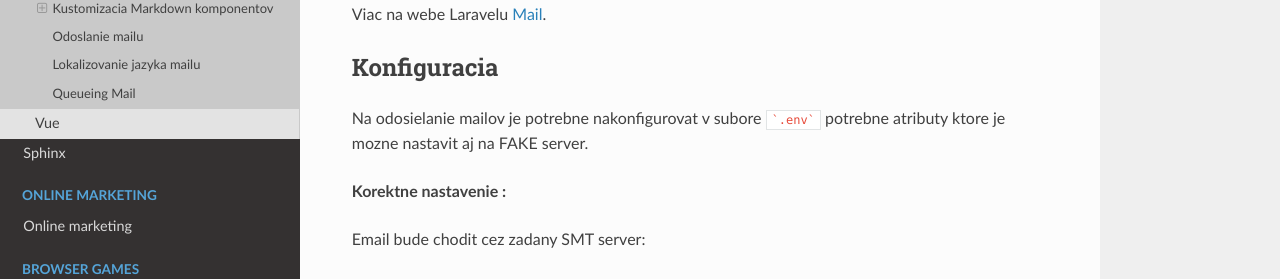
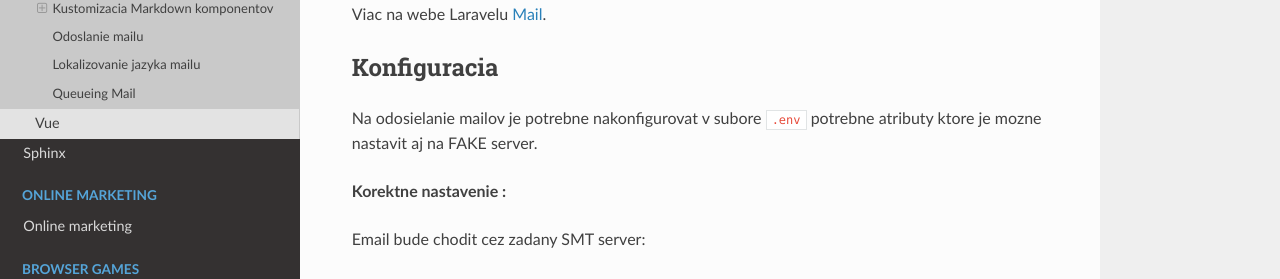
Before and after one commit to Lacike33/RTD_Wiki, a Sphinx documentation site: the page built from docs/source/web/laravel/mail.rst, in a window 1280 px wide and 900 px high. Shown: the part 205-484 px from the top of the window. Built offline with Sphinx 7.4.7 and the Read the Docs theme 2.0.0, drawn with Linux system fonts in a browser that asks for light colours; pages that are not in the unit, such as notebooks, are missing from menus.

````diff
--- a/docs/source/web/laravel/mail.rst
+++ b/docs/source/web/laravel/mail.rst
@@ -10,7 +10,7 @@ Viac na webe Laravelu `Mail <https://laravel.com/docs/9.x/mail>`_.
 Konfiguracia
 ------------
 
-Na odosielanie mailov je potrebne nakonfigurovat v subore ```.env``` potrebne atributy ktore je mozne nastavit aj na FAKE server.
+Na odosielanie mailov je potrebne nakonfigurovat v subore ``.env`` potrebne atributy ktore je mozne nastavit aj na FAKE server.
 
 **Korektne nastavenie :**
 
````
